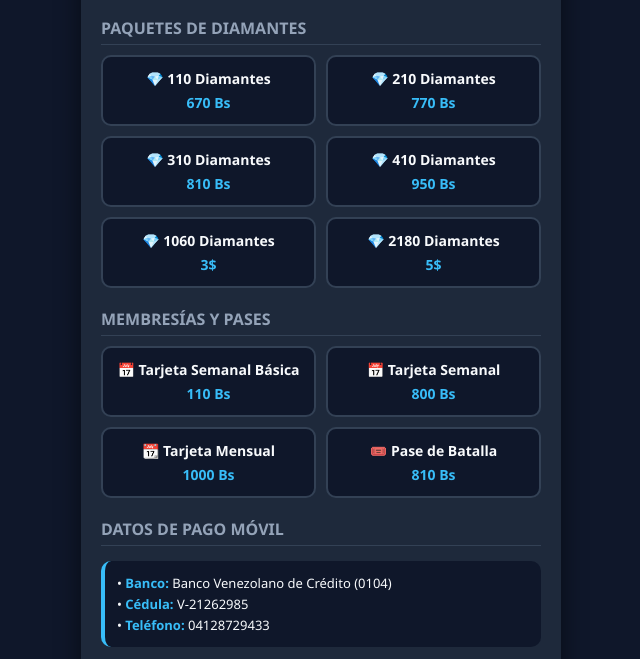
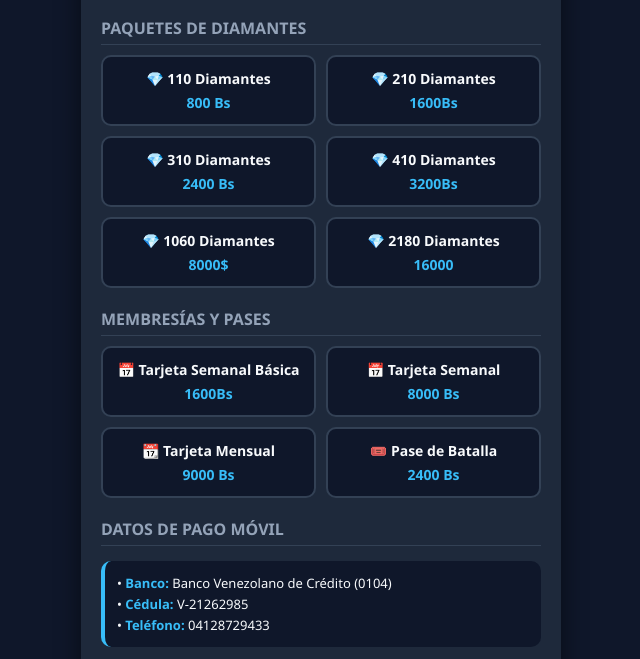
Before and after one commit to gilbertarias695-cmd/recargas-gamer, a plain HTML site: page index.html in a window 1280 px wide. Shown: the part 74-733 px from the top of the page, without its empty margins (319-959 px from the left). Drawn offline with Linux system fonts and the light colour scheme.

Commit message:
Update diamond package prices in index.html

```diff
--- a/index.html
+++ b/index.html
@@ -135,27 +135,27 @@
   <div class="grid">
     <div class="card btn-pack" onclick="seleccionarPaquete(this, '110 Diamantes - 670 Bs')">
       <div class="title">💎 110 Diamantes</div>
-      <div class="price">670 Bs</div>
+      <div class="price">800 Bs</div>
     </div>
     <div class="card btn-pack" onclick="seleccionarPaquete(this, '210 Diamantes - 770 Bs')">
       <div class="title">💎 210 Diamantes</div>
-      <div class="price">770 Bs</div>
+      <div class="price">1600Bs</div>
     </div>
     <div class="card btn-pack" onclick="seleccionarPaquete(this, '310 Diamantes - 810 Bs')">
       <div class="title">💎 310 Diamantes</div>
-      <div class="price">810 Bs</div>
+      <div class="price">2400 Bs</div>
     </div>
     <div class="card btn-pack" onclick="seleccionarPaquete(this, '410 Diamantes - 950 Bs')">
       <div class="title">💎 410 Diamantes</div>
-      <div class="price">950 Bs</div>
+      <div class="price">3200Bs</div>
     </div>
     <div class="card btn-pack" onclick="seleccionarPaquete(this, '1060 Diamantes - 3$')">
       <div class="title">💎 1060 Diamantes</div>
-      <div class="price">3$</div>
+      <div class="price">8000$</div>
     </div>
     <div class="card btn-pack" onclick="seleccionarPaquete(this, '2180 Diamantes - 5$')">
       <div class="title">💎 2180 Diamantes</div>
-      <div class="price">5$</div>
+      <div class="price">16000</div>
     </div>
   </div>
 
@@ -164,19 +164,19 @@
   <div class="grid">
     <div class="card btn-pack" onclick="seleccionarPaquete(this, 'Tarjeta Semanal Básica - 110 Bs')">
       <div class="title">📅 Tarjeta Semanal Básica</div>
-      <div class="price">110 Bs</div>
+      <div class="price">1600Bs</div>
     </div>
     <div class="card btn-pack" onclick="seleccionarPaquete(this, 'Tarjeta Semanal - 800 Bs')">
       <div class="title">📅 Tarjeta Semanal</div>
-      <div class="price">800 Bs</div>
+      <div class="price">8000 Bs</div>
     </div>
     <div class="card btn-pack" onclick="seleccionarPaquete(this, 'Tarjeta Mensual - 1000 Bs')">
       <div class="title">📆 Tarjeta Mensual</div>
-      <div class="price">1000 Bs</div>
+      <div class="price">9000 Bs</div>
     </div>
     <div class="card btn-pack" onclick="seleccionarPaquete(this, 'Pase de Batalla - 810 Bs')">
       <div class="title">🎟️ Pase de Batalla</div>
-      <div class="price">810 Bs</div>
+      <div class="price">2400 Bs</div>
     </div>
   </div>
 
```
